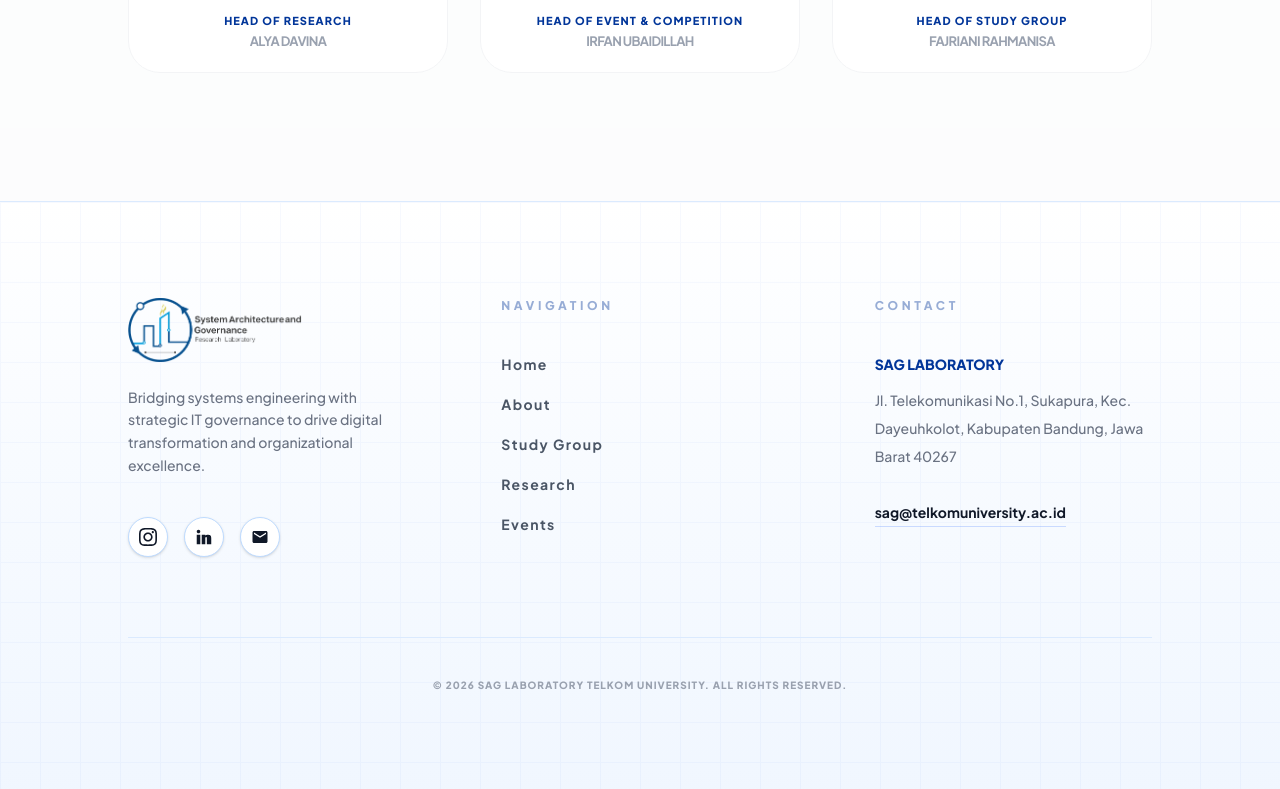
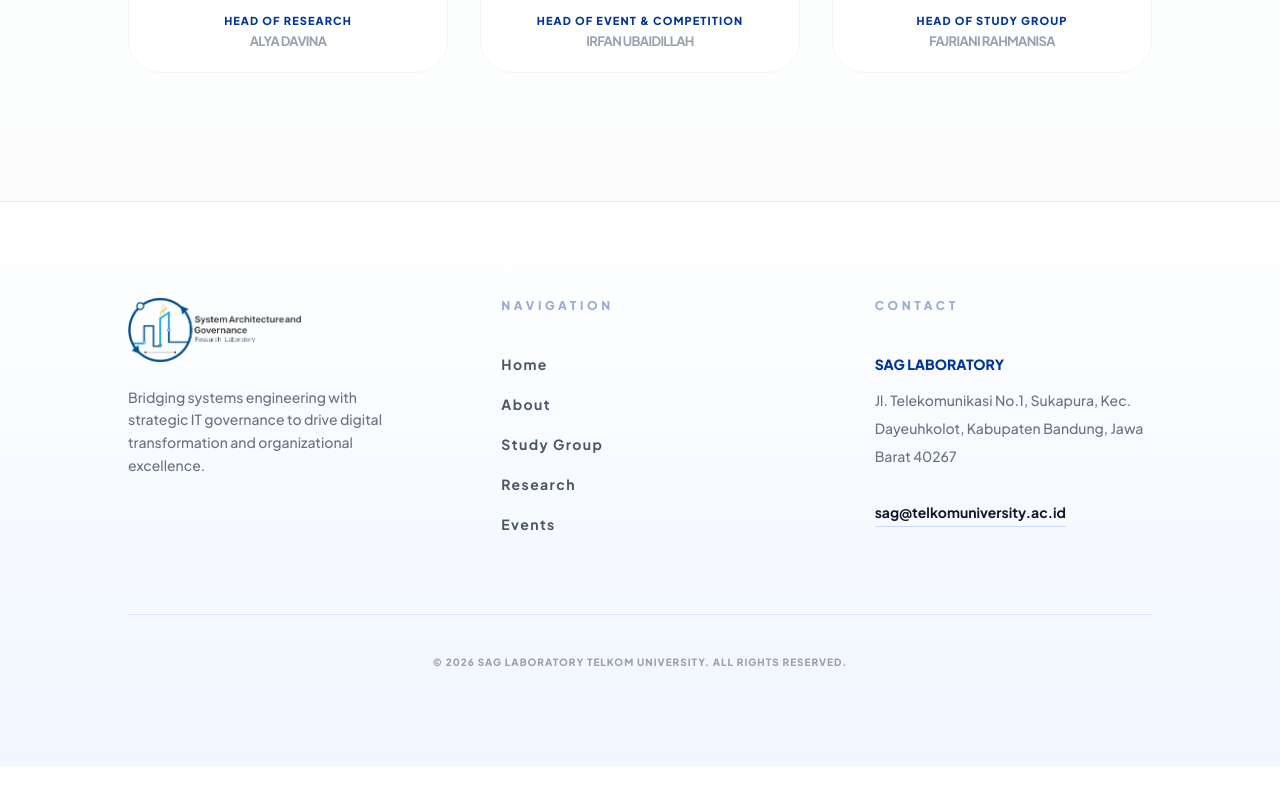
Before and after one commit to Ilhamfhmi/saglaboratory_website, a Next.js app in the folder client-sag/: page /about in a window 1280 px wide. Shown: the part 3429-4218 px from the top of the page. After the commit the page ends 4195 px from the top, so only its background shows below. Built offline with nearby package versions, Linux system fonts and the light colour scheme.

Commit message:
Fix typescript error in about page

```diff
--- a/client-sag/app/about/page.tsx
+++ b/client-sag/app/about/page.tsx
@@ -13,7 +13,7 @@ const MISI_DATA = [
     desc: "Membangun kembali rasa kekeluargaan staf dengan tetap menjaga standar profesionalisme tinggi.",
     iconColor: "bg-blue-50 text-blue-600",
     icon: (
-      <svg width="24" height="24" viewBox="0 0 24 24" fill="none" stroke="currentColor" strokeWidth="2.5" strokeLinecap="round" strokeLinejoin="round"><path d="M17 21v-2a4 4 0 0 0-4-4H5a4 4 0 0 0-4 4v2"/><circle cx="9" cy="7" r="4"/><path d="M23 21v-2a4 4 0 0 0-3-3.87"/><path d="M16 3.13a4 4 0 0 1 0 7.75"/></svg>
+      <svg width="24" height="24" viewBox="0 0 24 24" fill="none" stroke="currentColor" strokeWidth="2.5" strokeLinecap="round" strokeLinejoin="round"><path d="M17 21v-2a4 4 0 0 0-4-4H5a4 4 0 0 0-4 4v2" /><circle cx="9" cy="7" r="4" /><path d="M23 21v-2a4 4 0 0 0-3-3.87" /><path d="M16 3.13a4 4 0 0 1 0 7.75" /></svg>
     )
   },
   {
@@ -21,7 +21,7 @@ const MISI_DATA = [
     desc: "Menjaga keseimbangan kinerja dan kesehatan mental melalui sistem kerja yang melindungi waktu istirahat.",
     iconColor: "bg-green-50 text-green-600",
     icon: (
-      <svg width="24" height="24" viewBox="0 0 24 24" fill="none" stroke="currentColor" strokeWidth="2.5" strokeLinecap="round" strokeLinejoin="round"><path d="M12 22s8-4 8-10V5l-8-3-8 3v7c0 6 8 10 8 10z"/></svg>
+      <svg width="24" height="24" viewBox="0 0 24 24" fill="none" stroke="currentColor" strokeWidth="2.5" strokeLinecap="round" strokeLinejoin="round"><path d="M12 22s8-4 8-10V5l-8-3-8 3v7c0 6 8 10 8 10z" /></svg>
     )
   },
   {
@@ -29,7 +29,7 @@ const MISI_DATA = [
     desc: "Mendorong kolaborasi lintas divisi sehingga staf merasa menjadi bagian utuh dari Laboratorium SAG.",
     iconColor: "bg-purple-50 text-purple-600",
     icon: (
-      <svg width="24" height="24" viewBox="0 0 24 24" fill="none" stroke="currentColor" strokeWidth="2.5" strokeLinecap="round" strokeLinejoin="round"><path d="M16 21v-2a4 4 0 0 0-4-4H5a4 4 0 0 0-4 4v2"/><circle cx="9" cy="7" r="4"/><polyline points="16 11 18 13 22 9"/></svg>
+      <svg width="24" height="24" viewBox="0 0 24 24" fill="none" stroke="currentColor" strokeWidth="2.5" strokeLinecap="round" strokeLinejoin="round"><path d="M16 21v-2a4 4 0 0 0-4-4H5a4 4 0 0 0-4 4v2" /><circle cx="9" cy="7" r="4" /><polyline points="16 11 18 13 22 9" /></svg>
     )
   },
   {
@@ -37,7 +37,7 @@ const MISI_DATA = [
     desc: "Menjadikan anggota aktif merancang, menjalankan, dan merefleksikan program kerja untuk tumbuh bersama.",
     iconColor: "bg-amber-50 text-amber-600",
     icon: (
-      <svg width="24" height="24" viewBox="0 0 24 24" fill="none" stroke="currentColor" strokeWidth="2.5" strokeLinecap="round" strokeLinejoin="round"><path d="M2 3h6a4 4 0 0 1 4 4v14a3 3 0 0 0-3-3H2z"/><path d="M22 3h-6a4 4 0 0 0-4 4v14a3 3 0 0 1 3-3h7z"/></svg>
+      <svg width="24" height="24" viewBox="0 0 24 24" fill="none" stroke="currentColor" strokeWidth="2.5" strokeLinecap="round" strokeLinejoin="round"><path d="M2 3h6a4 4 0 0 1 4 4v14a3 3 0 0 0-3-3H2z" /><path d="M22 3h-6a4 4 0 0 0-4 4v14a3 3 0 0 1 3-3h7z" /></svg>
     )
   },
   {
@@ -45,7 +45,7 @@ const MISI_DATA = [
     desc: "Keseimbangan antara pengembangan pribadi, akademik, dan sertifikasi profesional secara internal & eksternal.",
     iconColor: "bg-cyan-50 text-cyan-600",
     icon: (
-      <svg width="24" height="24" viewBox="0 0 24 24" fill="none" stroke="currentColor" strokeWidth="2.5" strokeLinecap="round" strokeLinejoin="round"><path d="M22 11.08V12a10 10 0 1 1-5.93-9.14"/><polyline points="22 4 12 14.01 9 11.01"/></svg>
+      <svg width="24" height="24" viewBox="0 0 24 24" fill="none" stroke="currentColor" strokeWidth="2.5" strokeLinecap="round" strokeLinejoin="round"><path d="M22 11.08V12a10 10 0 1 1-5.93-9.14" /><polyline points="22 4 12 14.01 9 11.01" /></svg>
     )
   }
 ];
@@ -64,9 +64,18 @@ const HEADS_TEAM = [
   { role: "Head of Study Group", name: "Fajriani Rahmanisa", image: "/Study group.png" },
 ];
 
+// ─── Tipe Data untuk TypeScript (Fix Build Error) ──────────────────────────
+
+interface TeamCardProps {
+  role: string;
+  name: string;
+  image: string;
+  isMain?: boolean;
+}
+
 // ─── Sub-components ───────────────────────────────────────────────────────────
 
-function TeamCard({ role, name, image, isMain = false }) {
+function TeamCard({ role, name, image, isMain = false }: TeamCardProps) {
   return (
     <div className={`group bg-white rounded-[2rem] p-5 border border-gray-100 hover:border-blue-400 transition-all duration-500 hover:shadow-xl ${isMain ? 'ring-2 ring-blue-500/10' : ''}`}>
       <div className="relative w-full aspect-[4/5] rounded-[1.5rem] overflow-hidden mb-4 bg-gray-50">
@@ -90,9 +99,8 @@ export default function AboutPage() {
   return (
     <div className="min-h-screen bg-white font-jakarta pt-20 overflow-x-hidden">
 
-      {/* ── SECTION 1: HERO (Centered with Large Text) ── */}
+      {/* ── SECTION 1: HERO ── */}
       <section className="py-24 md:py-44 px-6 md:px-24 bg-sag-blue text-white relative flex items-center justify-center text-center">
-        {/* Background Decoration */}
         <div className="absolute top-0 left-0 w-full h-full overflow-hidden pointer-events-none">
           <div className="absolute top-[-10%] left-[-10%] w-[40%] h-[60%] bg-blue-600/20 blur-[120px] rounded-full" />
           <div className="absolute bottom-[-10%] right-[-10%] w-[40%] h-[60%] bg-blue-400/20 blur-[120px] rounded-full" />
@@ -113,15 +121,13 @@ export default function AboutPage() {
         </div>
       </section>
 
-      {/* ── SECTION 2: VISI MISI (Bento Layout) ── */}
+      {/* ── SECTION 2: VISI MISI ── */}
       <section className="py-24 md:py-32 px-6 md:px-24 container mx-auto">
         <div className="grid lg:grid-cols-2 gap-8">
-
-          {/* Visi (Kiri) - Nuansa Biru */}
           <div data-aos="fade-right" className="bg-blue-50/50 rounded-[3rem] p-10 md:p-16 relative overflow-hidden flex flex-col justify-center border border-blue-100">
             <div className="absolute top-0 right-0 w-64 h-64 bg-blue-100/30 rounded-full -translate-y-1/2 translate-x-1/2 blur-3xl" />
             <div className="w-12 h-12 bg-white rounded-2xl flex items-center justify-center shadow-sm mb-8 relative z-10">
-                <svg width="24" height="24" viewBox="0 0 24 24" fill="none" stroke="#2563eb" strokeWidth="3"><path d="M12 2v8m0 0l-3-3m3 3l3-3m-9 13a9 9 0 1118 0H3z"/></svg>
+              <svg width="24" height="24" viewBox="0 0 24 24" fill="none" stroke="#2563eb" strokeWidth="3"><path d="M12 2v8m0 0l-3-3m3 3l3-3m-9 13a9 9 0 1118 0H3z" /></svg>
             </div>
             <h2 className="text-gray-900 text-4xl font-black mb-8 relative z-10 tracking-tight">Our Vision</h2>
             <p className="text-gray-700 text-lg md:text-xl font-medium leading-relaxed relative z-10">
@@ -129,7 +135,6 @@ export default function AboutPage() {
             </p>
           </div>
 
-          {/* Misi (Kanan) */}
           <div className="flex flex-col gap-5">
             {MISI_DATA.map((misi, i) => (
               <div key={i} data-aos="fade-left" data-aos-delay={i * 100} className="bg-white rounded-3xl p-6 border border-gray-100 shadow-sm hover:shadow-md transition-all flex items-start gap-5 group">
@@ -154,7 +159,6 @@ export default function AboutPage() {
             <div className="w-16 h-1 bg-blue-600 mx-auto rounded-full" />
           </div>
 
-          {/* Baris 1: Vice - Coordinator - Secretary (Sejajar) */}
           <div className="grid grid-cols-1 md:grid-cols-3 gap-6 md:gap-8 max-w-5xl mx-auto mb-12">
             {CORE_TEAM.map((member, i) => (
               <div key={i} data-aos="fade-up" data-aos-delay={member.delay}>
@@ -163,20 +167,16 @@ export default function AboutPage() {
             ))}
           </div>
 
-          {/* Baris 2: Kadiv (Kanan Kiri, Tengah Logo SAG sebagai penyeimbang) */}
           <div className="grid grid-cols-1 md:grid-cols-3 gap-6 md:gap-8 max-w-5xl mx-auto items-center">
-            <div data-aos="fade-right"><TeamCard {...HEADS_TEAM[0]} /></div> {/* Digital Content */}
-
+            <div data-aos="fade-right"><TeamCard {...HEADS_TEAM[0]} /></div>
             <div data-aos="zoom-in" className="flex justify-center flex-shrink-0 px-10">
               <div className="relative w-full aspect-square opacity-70 group hover:opacity-100 transition-opacity">
                 <Image src="/logo-sag.png" alt="SAG Logo Organization" fill className="object-contain" />
               </div>
             </div>
-
-            <div data-aos="fade-left"><TeamCard {...HEADS_TEAM[1]} /></div> {/* Study Group */}
+            <div data-aos="fade-left"><TeamCard {...HEADS_TEAM[1]} /></div>
           </div>
 
-          {/* Baris 3: Sisa Kadiv */}
           <div className="grid grid-cols-1 md:grid-cols-3 gap-6 md:gap-8 max-w-5xl mx-auto mt-6">
             <div data-aos="fade-up" data-aos-delay="100"><TeamCard {...HEADS_TEAM[2]} /></div>
             <div data-aos="fade-up" data-aos-delay="200"><TeamCard {...HEADS_TEAM[3]} /></div>
@@ -186,22 +186,9 @@ export default function AboutPage() {
       </section>
 
       {/* ── FOOTER ─────────────────────────────────────────────────────────── */}
-      {/* Warna disamakan dengan Section 2: Biru Muda yang sangat soft */}
       <footer className="bg-gradient-to-b from-white via-blue-50/50 to-blue-100/40 py-16 md:py-24 px-6 md:px-32 relative overflow-hidden border-t border-blue-100">
-
-        {/* Background Decorative - Tetap ada grid tipis seperti Section 2 agar konsisten */}
-        <div
-          className="absolute inset-0 opacity-[0.03] pointer-events-none"
-          style={{
-            backgroundImage: `linear-gradient(#2563eb 1px, transparent 1px), linear-gradient(90deg, #2563eb\ 1px, transparent 1px)`,
-            backgroundSize: "40px 40px"
-          }}
-        />
-
         <div className="max-w-7xl mx-auto relative z-10 text-left">
           <div className="grid grid-cols-1 md:grid-cols-3 gap-12 md:gap-24">
-
-            {/* Branding - Logo SAG berwarna asli (bukan putih) karena background terang */}
             <div className="flex flex-col items-start text-left">
               <div className="relative w-44 h-12 md:h-16 mb-6">
                 <Image src="/logo-sag.png" alt="SAG Lab Logo" fill className="object-contain object-left" />
@@ -209,59 +196,17 @@ export default function AboutPage() {
               <p className="text-gray-500 text-sm font-medium leading-relaxed max-w-[320px] mb-10">
                 Bridging systems engineering with strategic IT governance to drive digital transformation and organizational excellence.
               </p>
-
-              <div className="flex items-center gap-4">
-                {[
-                  {
-                    label: "Instagram", url: "https://instagram.com/saglaboratory",
-                    viewBox: "0 0 24 24",
-                    svg: <path d="M12 2.163c3.204 0 3.584.012 4.85.07 3.252.148 4.771 1.691 4.919 4.919.058 1.265.069 1.645.069 4.849 0 3.205-.012 3.584-.069 4.849-.149 3.225-1.664 4.771-4.919 4.919-1.266.058-1.644.07-4.85.07-3.204 0-3.584-.012-4.849-.07-3.26-.149-4.771-1.699-4.919-4.92-.058-1.265-.07-1.644-.07-4.849 0-3.204.013-3.583.07-4.849.149-3.227 1.664-4.771 4.919-4.919 1.266-.057 1.645-.069 4.849-.069zm0-2.163c-3.259 0-3.667.014-4.947.072-4.358.2-6.78 2.618-6.98 6.98-.059 1.281-.073 1.689-.073 4.948 0 3.259.014 3.668.072 4.948.2 4.358 2.618 6.78 6.98 6.98 1.281.058 1.689.072 4.948.072 3.259 0 3.668-.014 4.948-.072 4.354-.2 6.782-2.618 6.979-6.98.059-1.28.073-1.689.073-4.948 0-3.259-.014-3.667-.072-4.947-.196-4.354-2.617-6.78-6.979-6.98-1.281-.059-1.69-.073-4.949-.073zm0 5.838c-3.403 0-6.162 2.759-6.162 6.162s2.759 6.163 6.162 6.163 6.162-2.759 6.162-6.163-2.759-6.162-6.162-6.162zm0 10.162c-2.209 0-4-1.79-4-4 0-2.209 1.791-4 4-4s4 1.791 4 4c0 2.21-1.791 4-4 4zm6.406-11.845c-.796 0-1.441.645-1.441 1.44s.645 1.44 1.441 1.44c.795 0 1.439-.645 1.439-1.44s-.644-1.44-1.439-1.44z" />
-                  },
-                  {
-                    label: "LinkedIn", url: "https://www.linkedin.com/company/sag-laboratory/",
-                    viewBox: "0 0 512 512",
-                    svg: <path d="M150.65,100.68c0,27.99-22.69,50.68-50.68,50.68s-50.68-22.69-50.68-50.68C49.29,72.69,71.98,50,99.97,50s50.68,22.69,50.68,50.68z M150.65,191.63H49.29V462h101.36V191.63z M351.51,191.63c-22.69,0-43.03,8.08-58.82,22.13v-22.13H191.33V462h101.36V297.43c0-21.6,1.44-42.94,22.13-42.94c20.01,0,22.13,18.53,22.13,42.94V462H462V288.79C462,207.71,432.22,191.63,351.51,191.63z"/>
-                  },
-                  {
-                    label: "Email", url: "mailto:sag@telkomuniversity.ac.id",
-                    viewBox: "0 0 24 24",
-                    svg: <path d="M20 4H4c-1.1 0-1.99.9-1.99 2L2 18c0 1.1.9 2 2 2h16c1.1 0 2-.9 2-2V6c0-1.1-.9-2-2-2zm0 4l-8 5-8-5V6l8 5 8-5v2z" />
-                  }
-                ].map((social, i) => (
-                  <a key={i} href={social.url} target="_blank" rel="noopener noreferrer" className="w-10 h-10 rounded-full border border-blue-200 flex items-center justify-center hover:bg-blue-600 hover:text-white transition-all text-black-600 p-2.5 bg-white shadow-sm">
-                    <svg width="100%" height="100%" viewBox={social.viewBox} fill="currentColor">
-                      {social.svg}
-                    </svg>
-                  </a>
-                ))}
             </div>
-            </div>
-
-            {/* Navigation */}
             <div className="flex flex-col items-start">
-              <h4 className="text-sag-blue text-xs font-black uppercase tracking-[0.3em] mb-10 opacity-40 text-left">
-                Navigation
-              </h4>
+              <h4 className="text-sag-blue text-xs font-black uppercase tracking-[0.3em] mb-10 opacity-40 text-left">Navigation</h4>
               <nav className="flex flex-col gap-5 text-sm font-bold tracking-widest text-left capitalize">
-                <Link href="/" className="text-gray-600 hover:text-blue-600 transition-colors">
-                  Home
-                </Link>
-                <Link href="/about" className="text-gray-600 hover:text-blue-600 transition-colors">
-                  About
-                </Link>
-                <Link href="/study-group" className="text-gray-600 hover:text-blue-600 transition-colors">
-                  Study group
-                </Link>
-                <Link href="/research" className="text-gray-600 hover:text-blue-600 transition-colors">
-                  Research
-                </Link>
-                <Link href="/events" className="text-gray-600 hover:text-blue-600 transition-colors">
-                  Events
-                </Link>
+                <Link href="/" className="text-gray-600 hover:text-blue-600 transition-colors">Home</Link>
+                <Link href="/about" className="text-gray-600 hover:text-blue-600 transition-colors">About</Link>
+                <Link href="/study-group" className="text-gray-600 hover:text-blue-600 transition-colors">Study group</Link>
+                <Link href="/research" className="text-gray-600 hover:text-blue-600 transition-colors">Research</Link>
+                <Link href="/events" className="text-gray-600 hover:text-blue-600 transition-colors">Events</Link>
               </nav>
             </div>
-
-            {/* Contact */}
             <div className="flex flex-col items-start text-left">
               <h4 className="text-sag-blue text-xs font-black uppercase tracking-[0.3em] mb-10 opacity-40">Contact</h4>
               <div className="mb-8">
@@ -275,7 +220,6 @@ export default function AboutPage() {
               </a>
             </div>
           </div>
-
           <div className="mt-20 pt-10 border-t border-blue-100 flex justify-center items-center">
             <p className="text-gray-400 text-[10px] font-black uppercase tracking-widest text-center">
               © 2026 SAG Laboratory Telkom University. All rights reserved.
@@ -283,7 +227,6 @@ export default function AboutPage() {
           </div>
         </div>
       </footer>
-
     </div>
   );
 }
```
Lines whose indentation alone changed are shown as unchanged.
